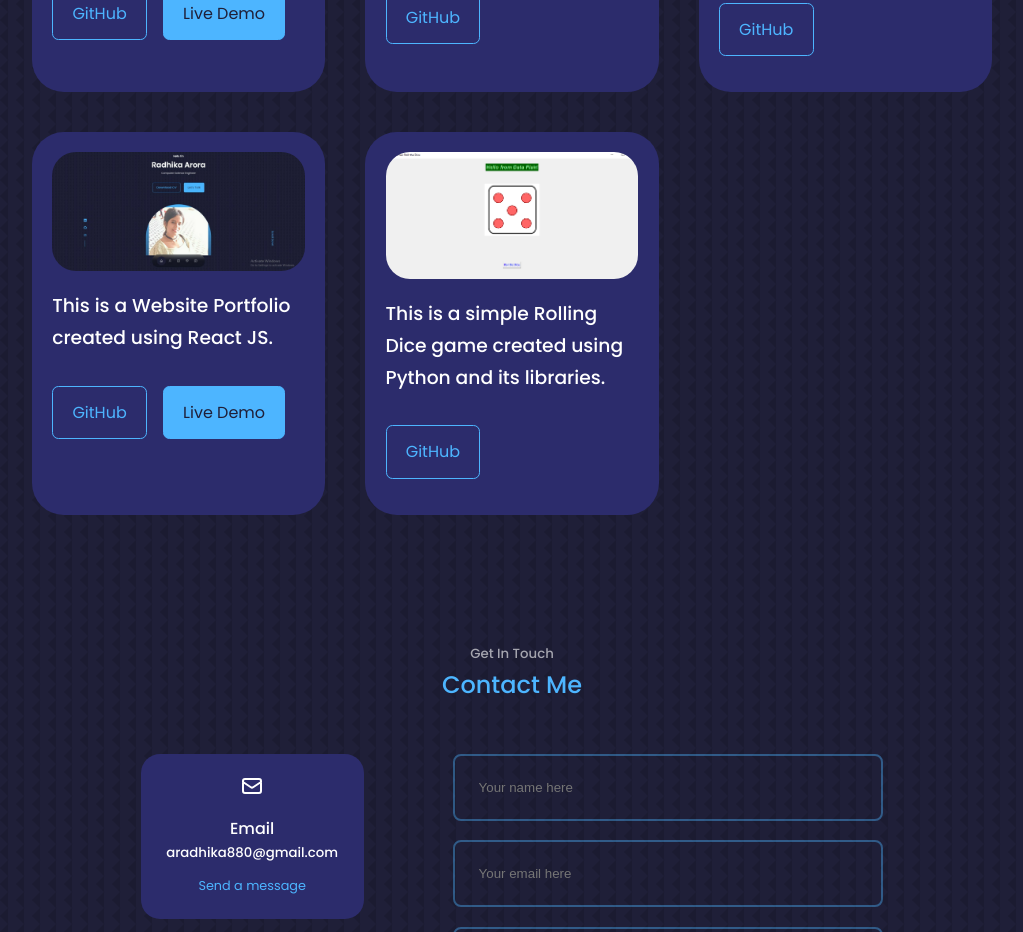
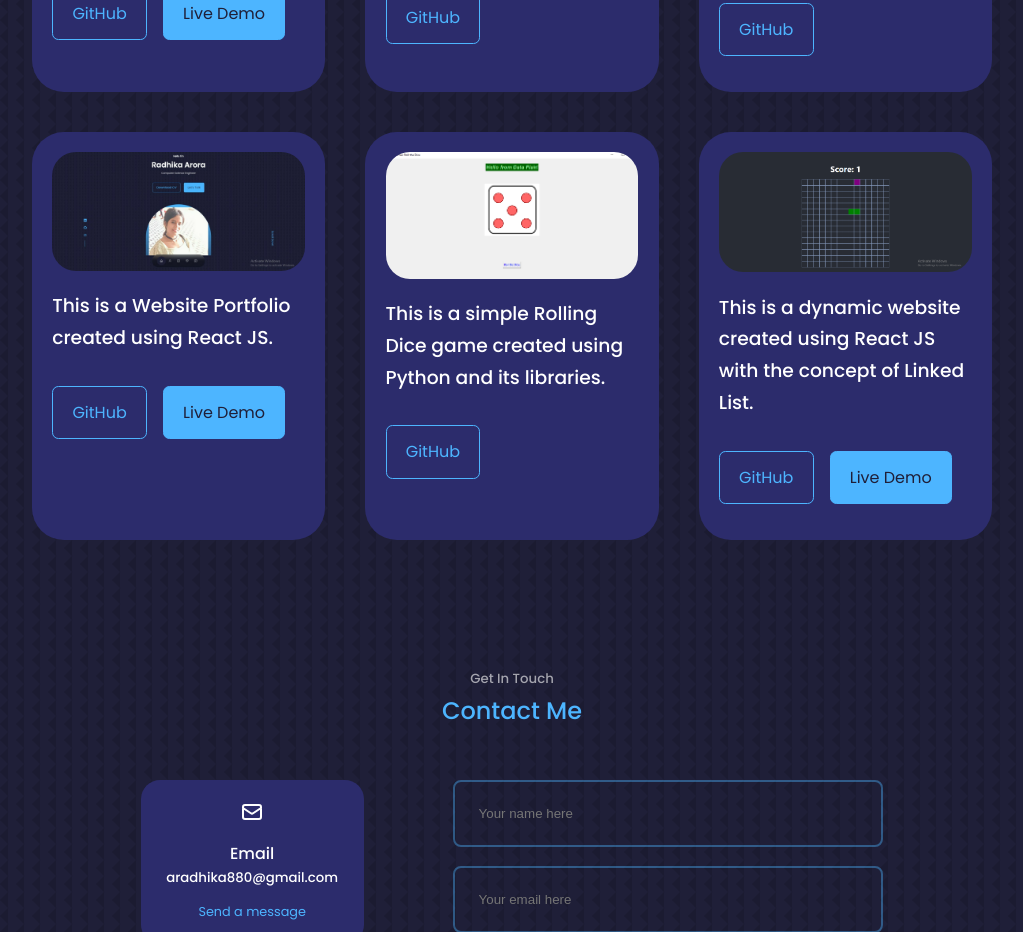
Before and after one commit to radhika-020/website-portfolio-master, a React (Create React App) app: page / in a window 1280 px wide. Shown: the part 2660-3592 px from the top of the page, without its empty margins (128-1151 px from the left). Built offline with nearby package versions, Linux system fonts and the light colour scheme.

Commit message:
snake-game

```diff
--- a/src/components/portfolio/Portfolio.jsx
+++ b/src/components/portfolio/Portfolio.jsx
@@ -5,6 +5,7 @@ import IMG2 from '../../assets/img2.jpg'
 import IMG3 from '../../assets/img6.jpg'
 import IMG4 from '../../assets/img5.jpg'
 import IMG7 from '../../assets/img7.png'
+import IMG8 from '../../assets/img8.png'
 import IMG5 from '../../assets/portfolio5.png'
 import IMG6 from '../../assets/portfolio6.jpg'
 
@@ -87,6 +88,19 @@ const Portfolio = () => {
 
   </div>
 </article>
+<article className="portfolio__item">
+
+<div className="portfolio__item-image">
+  <img src={IMG8 } alt="" />
+
+</div>
+<h3>This is a dynamic website created using React JS with the concept of Linked List.</h3>
+  <div className="portfolio__item-cta">
+  <a href="https://github.com/radhika-020/Snake-Game" className="btn" target="_blank">GitHub</a>
+  <a href="https://play-snake-game.vercel.app/" className="btn btn-primary"  target="_blank">Live Demo</a>
+
+  </div>
+</article>
 
         {/* <article className="portfolio__item">
 
```
Also changed, not shown: src/assets/img8.png (added), 1 other file (tests, documents, lock files or other folders).
